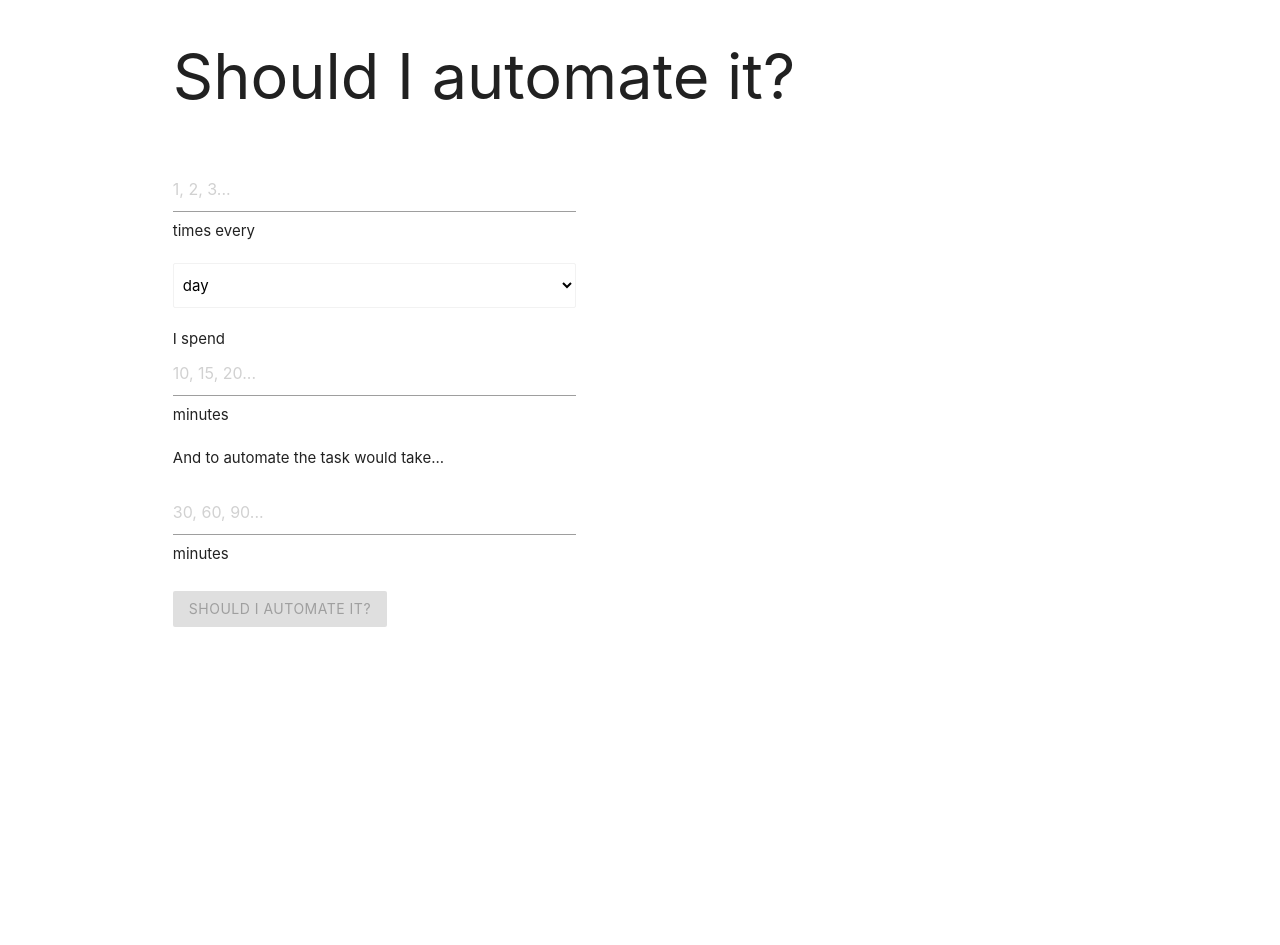
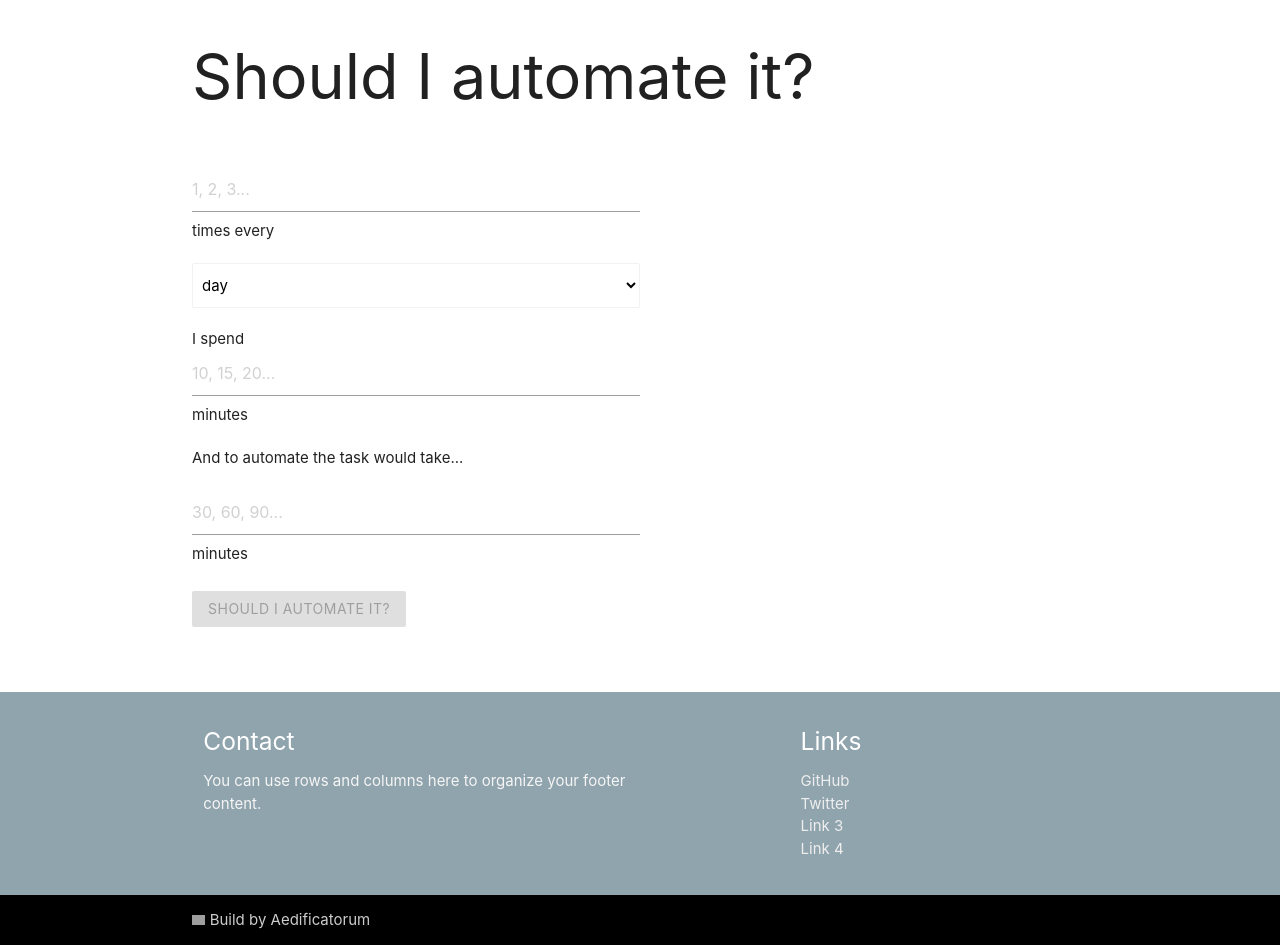
Before and after one commit to aedificatorum/shouldiautomateit, a React (Create React App) app: page / in a window 1280 px wide. Before the commit the page ends 800 px from the top, so only its background shows below. Built offline with nearby package versions, Linux system fonts and the light colour scheme; grey boxes are pictures that could not be loaded.

Commit message:
footer added and logo

```diff
--- a/public/index.html
+++ b/public/index.html
@@ -23,6 +23,7 @@
       Learn how to configure a non-root public URL by running `npm run build`.
     -->
     <title>Should I automate it?</title>
+    <link rel="stylesheet" href="https://use.fontawesome.com/releases/v5.8.1/css/all.css" integrity="sha384-50oBUHEmvpQ+1lW4y57PTFmhCaXp0ML5d60M1M7uH2+nqUivzIebhndOJK28anvf" crossorigin="anonymous">
     <link href="https://fonts.googleapis.com/css?family=Roboto" rel="stylesheet">
   </head>
   <body>
@@ -39,4 +40,29 @@
       To create a production bundle, use `npm run build` or `yarn build`.
     -->
   </body>
+  <footer class="page-footer blue-grey lighten-2">
+      <div class="container">
+        <div class="row">
+          <div class="col l6 s12">
+            <h5 class="white-text">Contact</h5>
+            <p class="grey-text text-lighten-4">You can use rows and columns here to organize your footer content.</p>
+          </div>
+          <div class="col l4 offset-l2 s12">
+            <h5 class="white-text">Links</h5>
+            <ul>
+              <li><a class="grey-text text-lighten-3" href="#!">GitHub</a></li>
+              <li><a class="grey-text text-lighten-3" href="#!">Twitter</a></li>
+              <li><a class="grey-text text-lighten-3" href="#!">Link 3</a></li>
+              <li><a class="grey-text text-lighten-3" href="#!">Link 4</a></li>
+            </ul>
+          </div>
+        </div>
+      </div>
+      <div class="footer-copyright black">
+        <div class="container">
+          <img src="aedificatorum-logo.png" class="logo" />
+        Build by Aedificatorum
+        </div>
+      </div>
+    </footer>
 </html>
--- a/src/App.css
+++ b/src/App.css
@@ -1,5 +1,4 @@
 body {
-  width:90%;
   margin:0px auto;
 }
 
@@ -22,3 +21,8 @@ select[type=text] {
 form {
   margin-top: 30px;
 }
+
+.logo {
+  width: 1.5%;
+  height: auto;
+}
```
